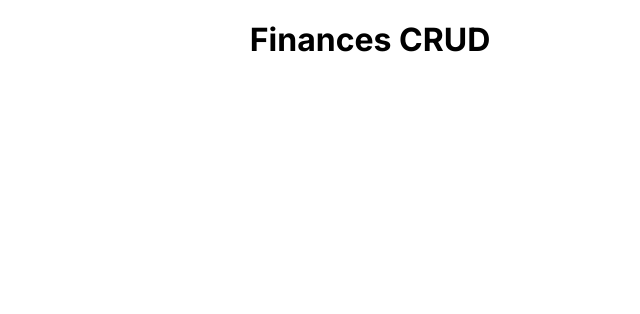
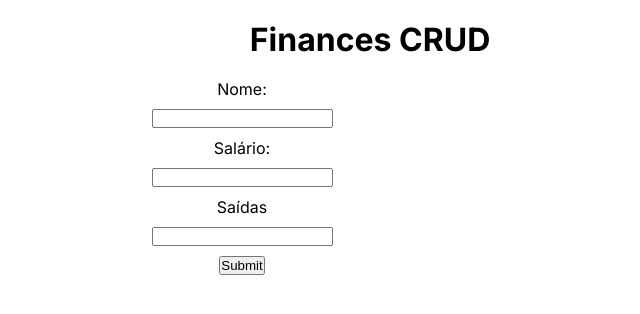
Before and after one commit to mtlouzada/finances-CRUD, a Next.js app in the folder my-finance-app/: page / in a window 1280 px wide. Shown: the top 314 px of the page, without its empty margins (270-910 px from the left). Built offline with nearby package versions, Linux system fonts and the light colour scheme.

Commit message:
feat: start coding skeleton and style from table

```diff
--- a/my-finance-app/src/app/components/Table/Table.scss
+++ b/my-finance-app/src/app/components/Table/Table.scss
@@ -0,0 +1,12 @@
+.container-tabela {
+    max-width: 1024px;
+    width: 100%;
+}
+
+form {
+    display: flex;
+    flex-direction: column;
+    align-items: center;
+    justify-content: center;
+    gap: 10px;
+}
--- a/my-finance-app/src/app/components/Table/Table.tsx
+++ b/my-finance-app/src/app/components/Table/Table.tsx
@@ -0,0 +1,20 @@
+import './table.scss'
+
+export function Table(){
+    return(
+        <div className='container-tabela'>
+            <form action="" method='get'>
+                <label htmlFor="fname">Nome: </label>
+                <input type="text" id='fname' name='fname'/>
+
+                <label htmlFor="wage">Salário: </label>
+                <input type="number" id='wage' name='wage'/>
+
+                <label htmlFor="exits">Saídas</label>
+                <input type="number" id='exits' name='exits'/>
+
+                <input type="submit" value="Submit"/>
+            </form>
+        </div>
+    );
+}
--- a/my-finance-app/src/app/page.tsx
+++ b/my-finance-app/src/app/page.tsx
@@ -1,10 +1,12 @@
 import { Header } from "./components/Header/Header";
+import { Table } from "./components/Table/Table";
 import "./page.module.scss";
 
 export default function Home() {
   return (
     <main className="main">
         <Header/>
+        <Table/>
     </main>
   );
 }
```
